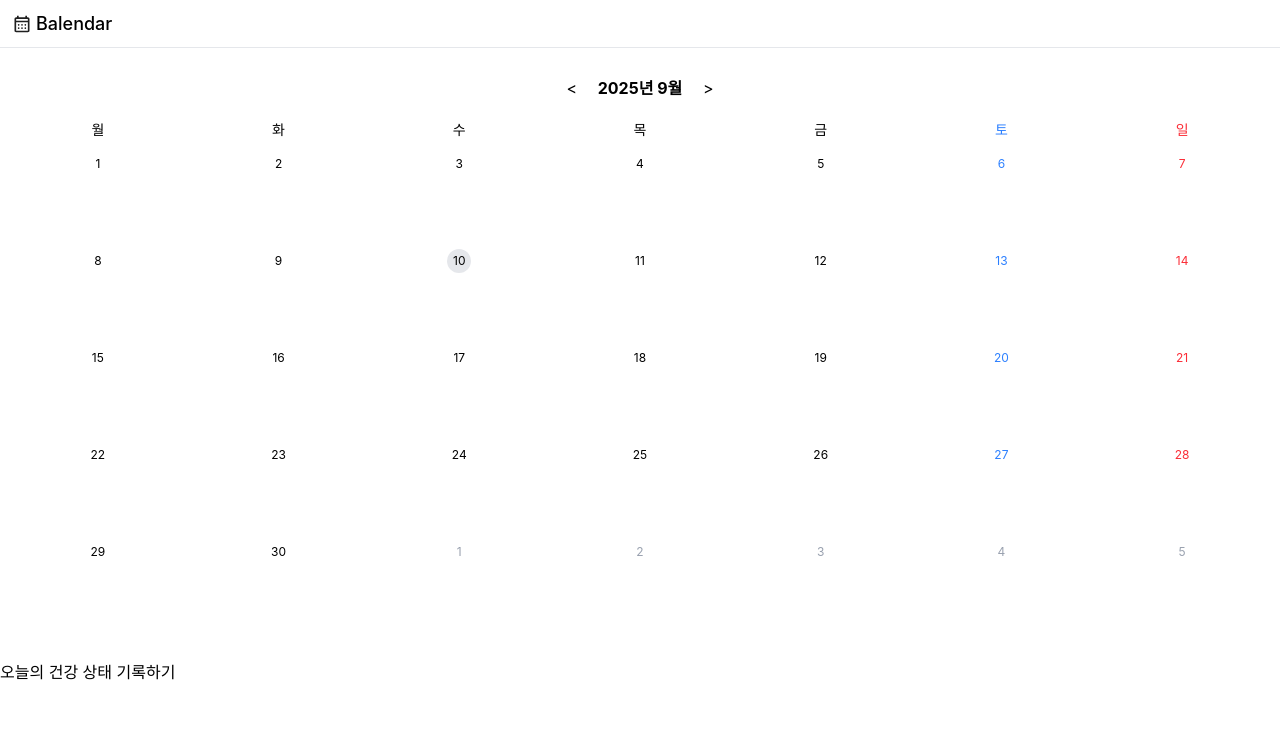
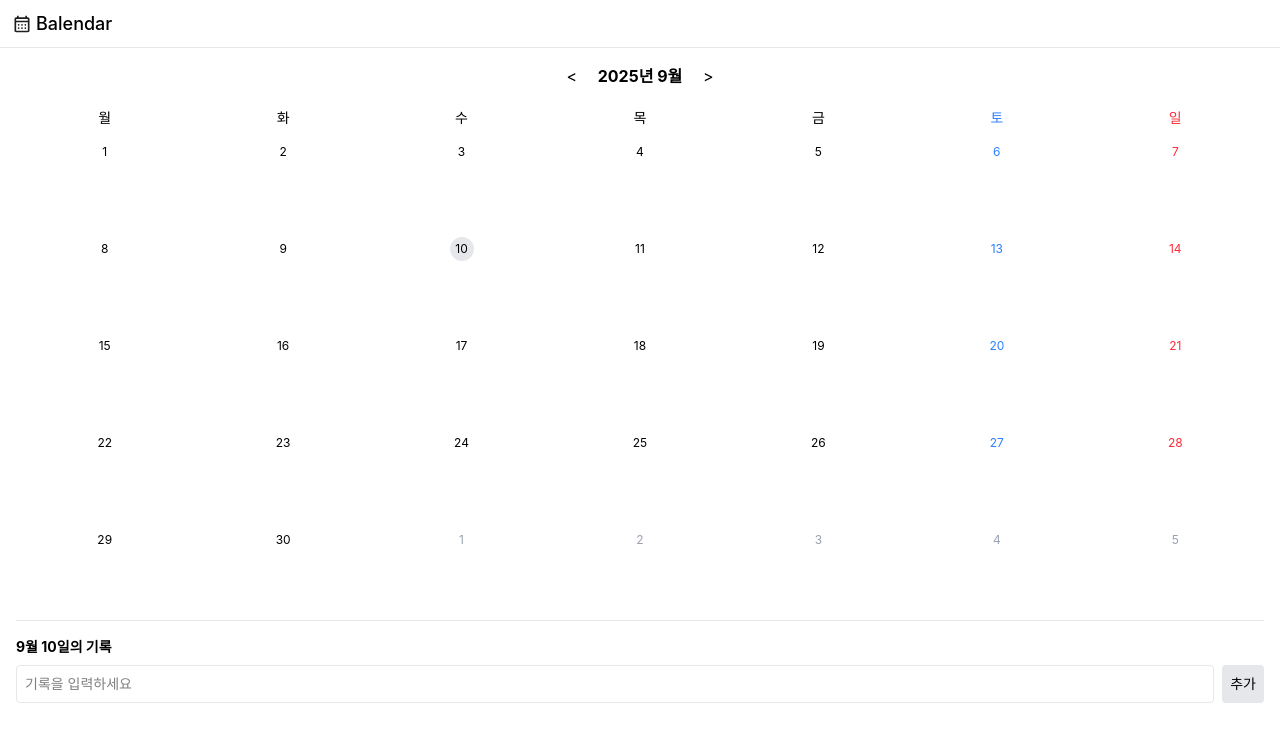
Before and after one commit to beurmuz/balendar, a React (Vite) app: page / in a window 1280 px wide. Both pictures are taken after a click on the button "10". Shown: the top 742 px of the page. Built offline with nearby package versions, Linux system fonts and the light colour scheme; a web font is replaced by a local one.

Commit message:
#7 [dev] 기록 추가 form 생성

```diff
--- a/src/features/calendar/CalendarPage.tsx
+++ b/src/features/calendar/CalendarPage.tsx
@@ -1,6 +1,7 @@
 import { useState } from "react";
 import { addMonths, startOfMonth } from "date-fns";
 import MonthGrid from "./components/MonthGrid";
+import DayLogSection from "./components/DayLogSection";
 
 export default function CalendarPage() {
   const [viewDate, setViewDate] = useState(() => startOfMonth(new Date()));
@@ -12,8 +13,8 @@ export default function CalendarPage() {
     setViewDate((date) => startOfMonth(addMonths(date, 1)));
 
   return (
-    <>
-      <div>
+    <div className="flex flex-col p-4">
+      <section>
         <MonthGrid
           viewDate={viewDate}
           selectedDate={selectedDate}
@@ -21,10 +22,10 @@ export default function CalendarPage() {
           onPrevMonth={goPrevMonth}
           onNextMonth={goNextMonth}
         />
-      </div>
-      <div>
-        <button>오늘의 건강 상태 기록하기 </button>
-      </div>
-    </>
+      </section>
+      <section>
+        <DayLogSection date={selectedDate} />
+      </section>
+    </div>
   );
 }
--- /dev/null
+++ b/src/features/calendar/components/DayLogSection.tsx
@@ -0,0 +1,22 @@
+export default function DayLogSection({ date }: { date: Date | null }) {
+  return (
+    <section className="">
+      {date ? (
+        <div className="border-t-1 border-gray-200 py-4">
+          <h3 className="font-bold text-sm mb-2">
+            {date.getMonth() + 1}월 {date.getDate()}일의 기록
+          </h3>
+          <form className="flex gap-2 mt-2">
+            <input
+              className="flex-1 border-1 border-gray-200 rounded text-sm p-2"
+              placeholder="기록을 입력하세요"
+            />
+            <button className="p-2 bg-gray-200 rounded text-sm">추가</button>
+          </form>
+        </div>
+      ) : (
+        <p>날짜를 선택하세요.</p>
+      )}
+    </section>
+  );
+}
--- a/src/features/calendar/components/MonthGrid.tsx
+++ b/src/features/calendar/components/MonthGrid.tsx
@@ -31,7 +31,7 @@ export default function MonthGrid({
   const { start, weeks } = getMonthGrid(viewDate);
 
   return (
-    <section className="w-full h-full flex flex-col py-7 px-2">
+    <section className="w-full h-full flex flex-col ">
       {/* 헤더 (이전달, 다음달, 오늘) */}
       <nav className="flex justify-center items-center mb-3 gap-4">
         <button className="w-5" onClick={onPrevMonth}>
--- a/src/shared/styles/global.css
+++ b/src/shared/styles/global.css
@@ -45,8 +45,8 @@ svg {
   max-width: 100%;
 }
 
-input,
-button,
+/* input,
+button, */
 textarea,
 select {
   font: inherit;
```
